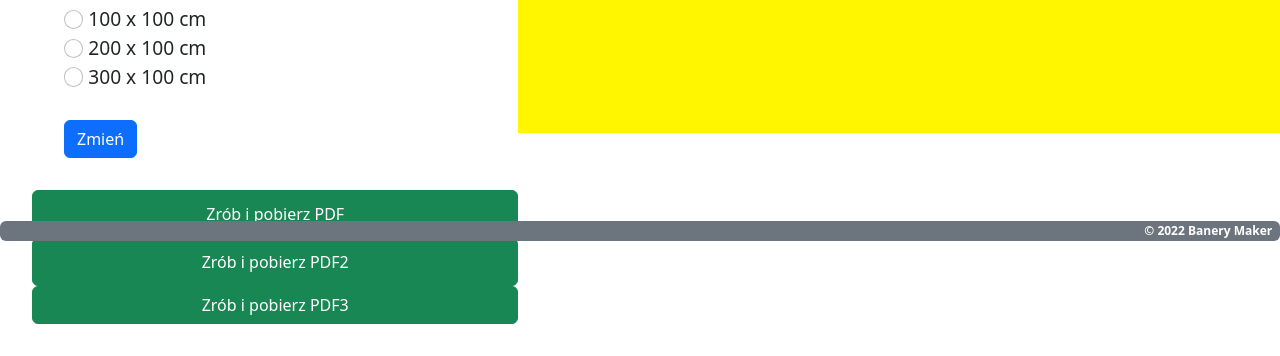
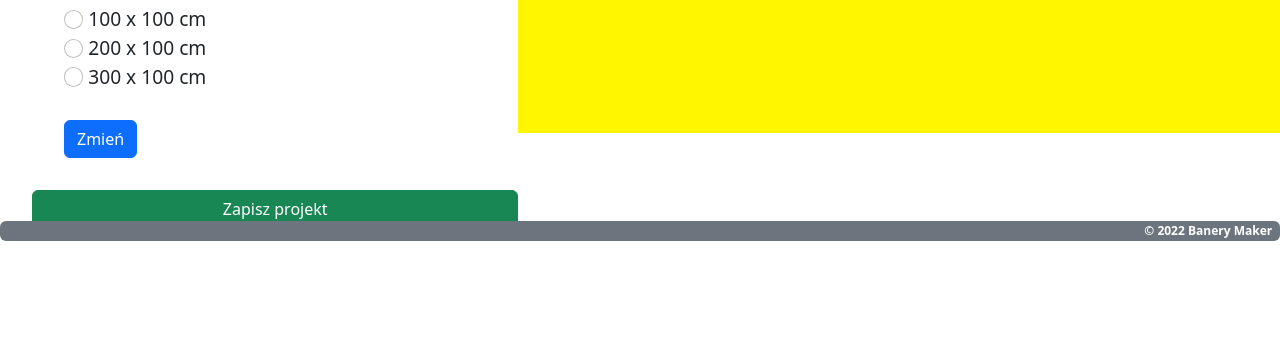
Before and after one commit to michalzareba0001/baneryMaker, a website: page index.html in a window 1280 px wide. Shown: the part 559-915 px from the top of the page. After the commit the page ends 819 px from the top, so only its background shows below. Drawn offline with nearby package versions, Linux system fonts and the light colour scheme.

Commit message:
dom to image working well

```diff
--- a/banery.js
+++ b/banery.js
@@ -36,7 +36,7 @@ var changeText = function () {
         var y = 100;
         return x, y;
     }
-    if (banerSize =='300100') {
+    if (banerSize == '300100') {
         document.getElementById('baner_image').style.width = '1000px';
         document.getElementById('baner_image').style.height = '333px';
         textOut1.style.marginTop = '6%';
@@ -66,7 +66,7 @@ function generatePDF(x, y) {
     html2pdf().set(opt).from(element).save();
 };
 
-function generatePDF2(){
+function generatePDF2() {
     const element = document.getElementById('baner_image');
     var textOut1 = document.getElementById('text_out1');
 
@@ -80,7 +80,7 @@ function generatePDF2(){
 
 
 
-    html2canvas(element, { scale:5 }).then(function (canvas) {
+    html2canvas(element, { scale: 5 }).then(function (canvas) {
         var imgData = canvas.toDataURL('image/png');
         doc.addImage(imgData, 'PNG', 0, 0, 200, 100);
         doc.save('test.pdf');
@@ -90,16 +90,24 @@ function generatePDF2(){
 
 }
 
-function generatePDF3 (){
+function generateJpeg() {
     var node = document.getElementById('baner_image');
 
-    domtoimage.toJpeg(node, { width: 6000, height:3000, quality: 0.99 })
-    .then(function (dataUrl) {
-        var link = document.createElement('a');
-        link.download = 'my-image-name.jpeg';
-        link.href = dataUrl;
-        link.click();
-    });
+    domtoimage.toJpeg(node, {
+        quality: 0.99,
+        width: node.clientWidth * 10,
+        height: node.clientHeight * 10,
+        style: {
+            'transform': 'scale(10)',
+            'transform-origin': '50% 50%',
+        }
+    })
+        .then(function (dataUrl) {
+            var link = document.createElement('a');
+            link.download = 'yourbaner.jpeg';
+            link.href = dataUrl;
+            link.click();
+        });
 }
 
 
--- a/index.html
+++ b/index.html
@@ -54,14 +54,9 @@
                 <h2 id="text_out2">tel. 555 555 555</h2>
             </div>
 
-            <button class="btn btn-success" onclick="generatePDF(200, 100)">Zrób i pobierz PDF</button>
-            <br />
-            <br />
-            <button class="btn btn-success" onclick="generatePDF2()">Zrób i pobierz PDF2</button>
-            <br />
-            <br />
-            <button class="btn btn-success" onclick="generatePDF3()">Zrób i pobierz PDF3</button>
-            <br />
+
+            <button class="btn btn-success" onclick="generateJpeg()">Zapisz projekt</button>
+
 
 
 
```
